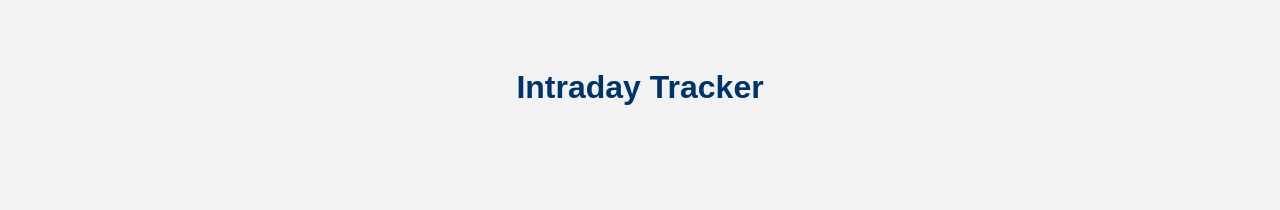
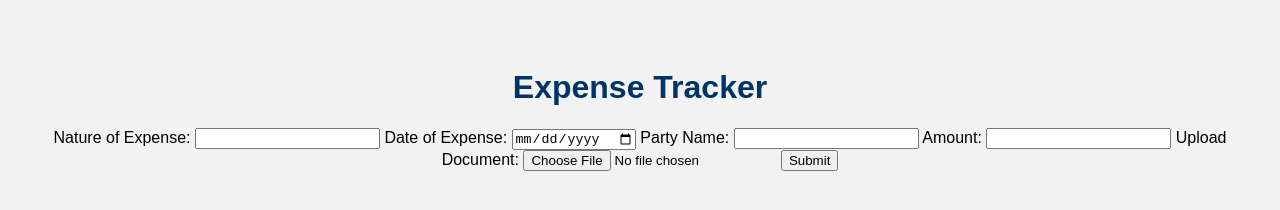
Before and after one commit to Manjeet1000/BAZAAR, a plain HTML site: page index.html in a window 1280 px wide. Drawn offline with Linux system fonts and the light colour scheme; no server answers.

Commit message:
Update index.html

```diff
--- a/index.html
+++ b/index.html
@@ -2,14 +2,17 @@
 <html lang="en">
 <head>
   <meta charset="UTF-8">
-  <title>Intraday Tracker</title>
+  <title>Expense Tracker</title>
   <link rel="stylesheet" href="style.css">
 </head>
 <body>
-  <h1>Intraday Tracker</h1>
-  <div id="stock-list">
-    <!-- Stock prices will appear here -->
-  </div>
-  <script src="script.js"></script>
-</body>
-</html>
+  <h1>Expense Tracker</h1>
+
+  <form id="expense-form" enctype="multipart/form-data" method="POST">
+    <label>Nature of Expense: <input type="text" name="nature" required></label>
+    <label>Date of Expense: <input type="date" name="date" required></label>
+    <label>Party Name: <input type="text" name="party" required></label>
+    <label>Amount: <input type="number" name="amount" required></label>
+    <label>Upload Document: <input type="file" name="document" required></label>
+    <button type="submit">Submit</button>
+  </form
```
